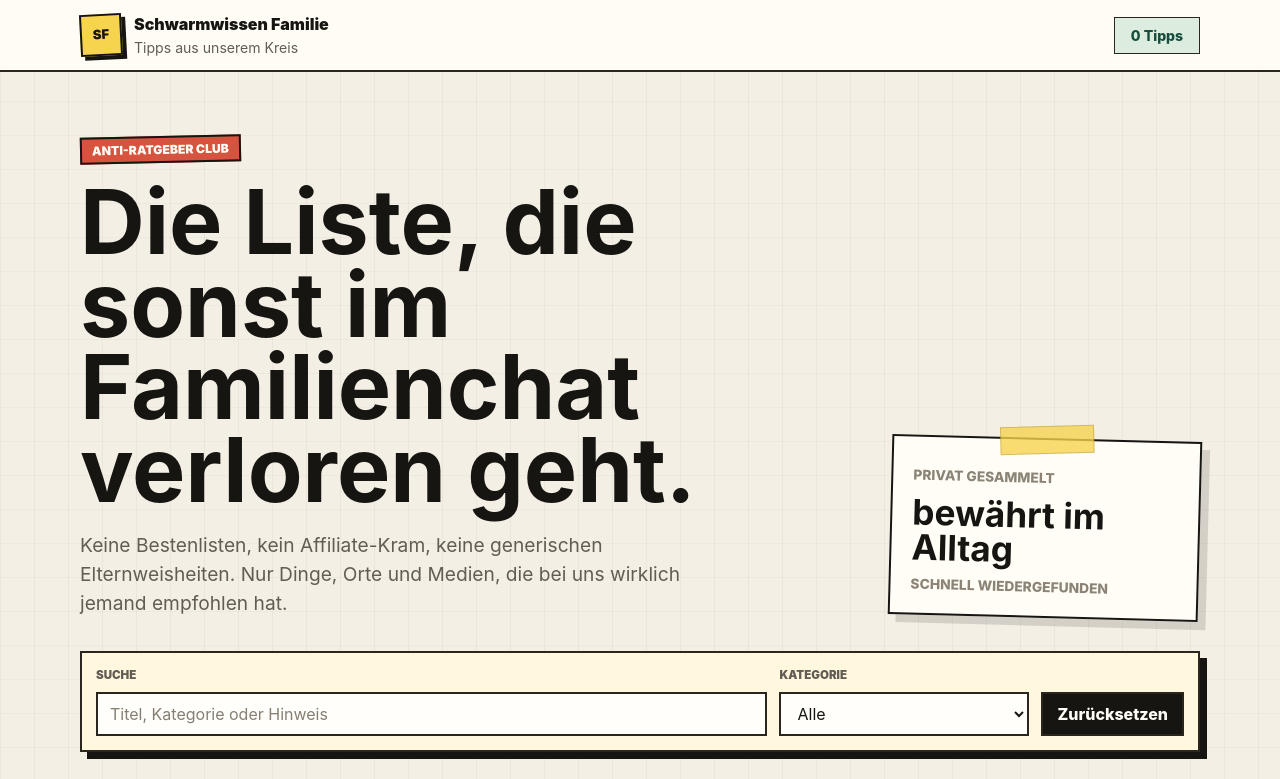
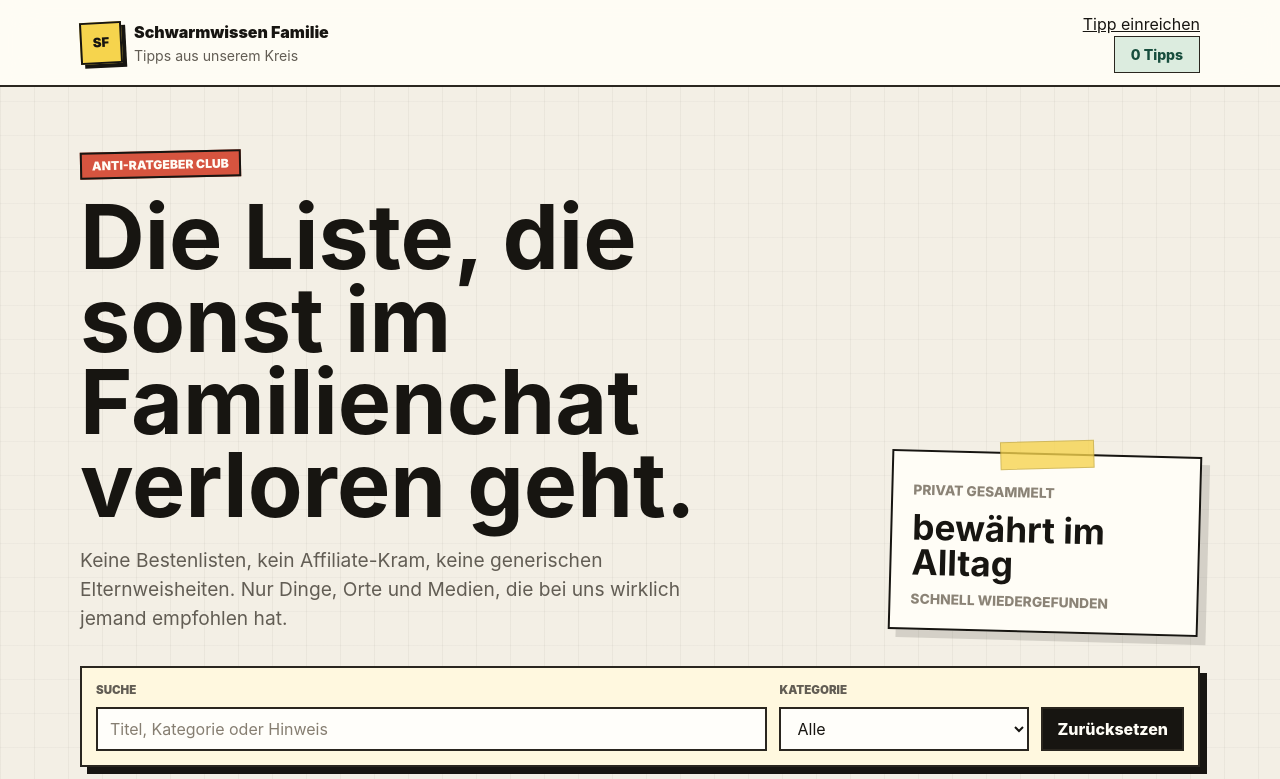
Before and after one commit to lpentzek/schwarmwissen-familie, a plain HTML site: page index.html in a window 1280 px wide. Shown: the top 779 px of the page. Drawn offline with Linux system fonts and the light colour scheme; no server answers.

Commit message:
index neu

```diff
--- a/index.html
+++ b/index.html
@@ -16,8 +16,11 @@
             <span class="brand-subtitle">Tipps aus unserem Kreis</span>
           </span>
         </a>
-        <div class="topbar-meta">
-          <span id="resultCount">0 Tipps</span>
+        <div class="topbar-actions">
+          <a class="submit-link" href="tipp-einreichen.html">Tipp einreichen</a>
+          <div class="topbar-meta">
+            <span id="resultCount">0 Tipps</span>
+          </div>
         </div>
       </div>
     </header>
```
